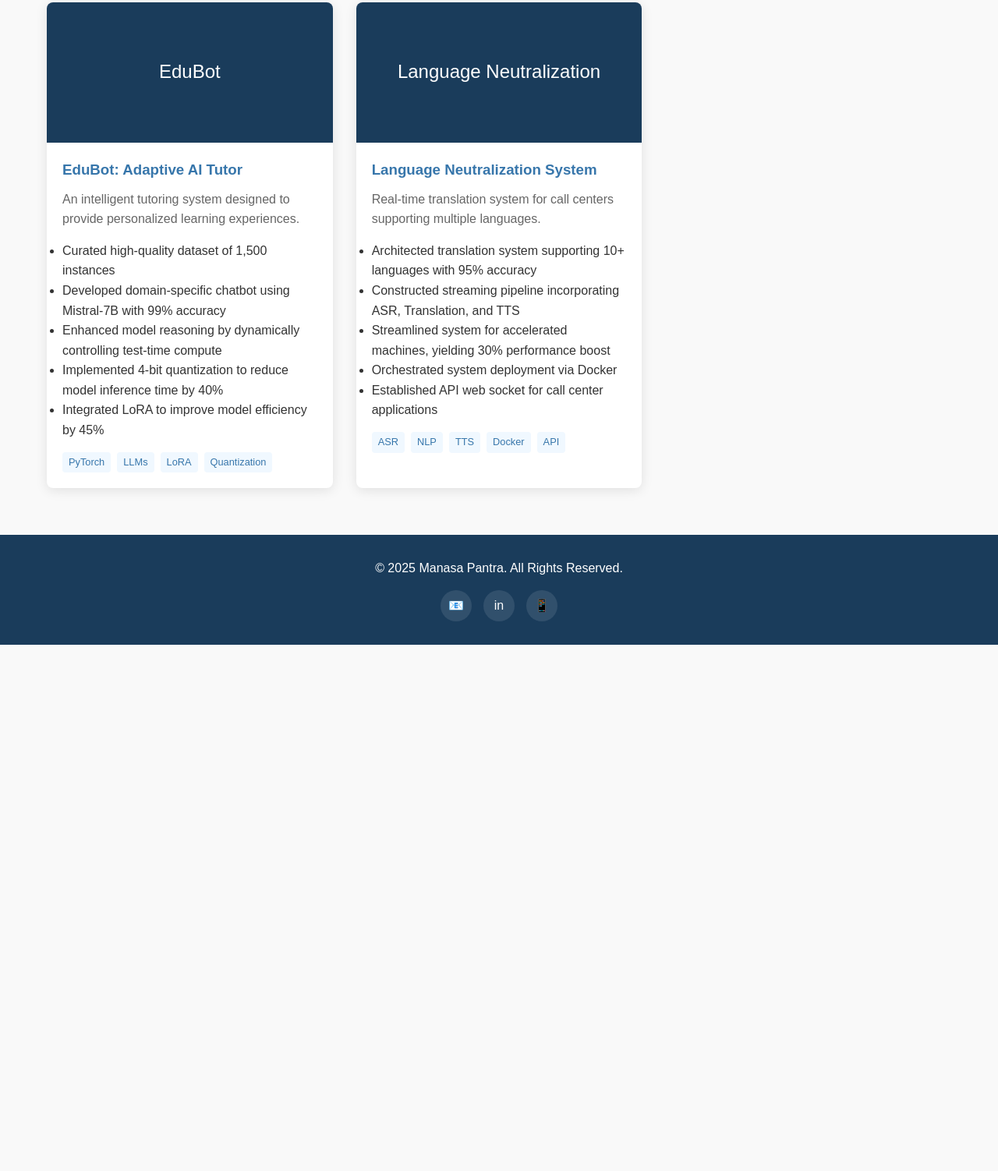
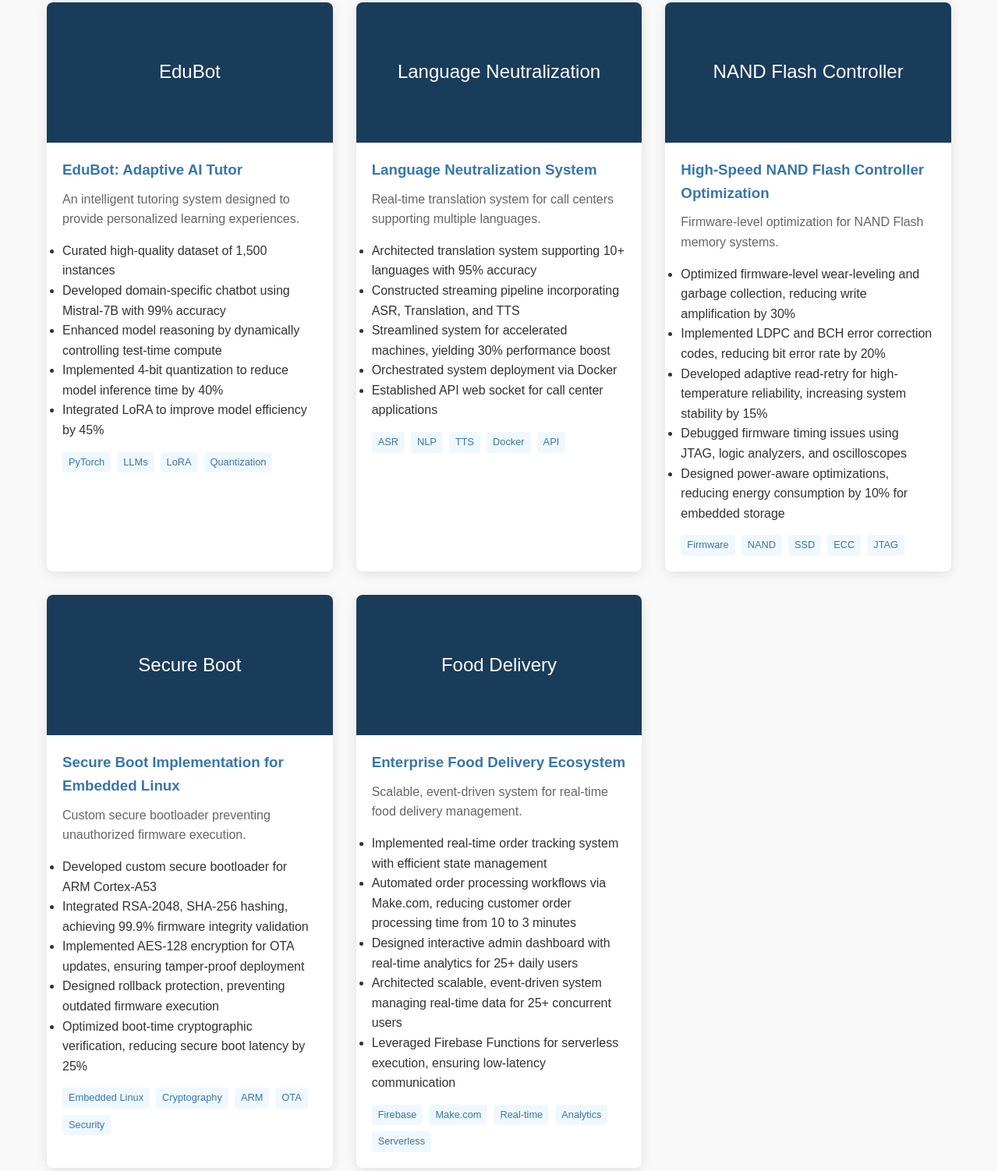
Before and after one commit to ManasaPantra/manasapantra.github.io, a plain HTML site: page index.html in a window 1280 px wide. Shown: the part 3238-4740 px from the top of the page at 78% size. Before the commit the page ends 4065 px from the top, so only its background shows below. Drawn offline with Linux system fonts and the light colour scheme.

Commit message:
Update index.html

```diff
--- a/index.html
+++ b/index.html
@@ -579,6 +579,75 @@
                         </div>
                     </div>
                 </div>
+                <div class="project-card">
+                    <div class="project-image">
+                        <span>NAND Flash Controller</span>
+                    </div>
+                    <div class="project-content">
+                        <h3>High-Speed NAND Flash Controller Optimization</h3>
+                        <p>Firmware-level optimization for NAND Flash memory systems.</p>
+                        <ul>
+                            <li>Optimized firmware-level wear-leveling and garbage collection, reducing write amplification by 30%</li>
+                            <li>Implemented LDPC and BCH error correction codes, reducing bit error rate by 20%</li>
+                            <li>Developed adaptive read-retry for high-temperature reliability, increasing system stability by 15%</li>
+                            <li>Debugged firmware timing issues using JTAG, logic analyzers, and oscilloscopes</li>
+                            <li>Designed power-aware optimizations, reducing energy consumption by 10% for embedded storage</li>
+                        </ul>
+                        <div class="project-tech">
+                            <span>Firmware</span>
+                            <span>NAND</span>
+                            <span>SSD</span>
+                            <span>ECC</span>
+                            <span>JTAG</span>
+                        </div>
+                    </div>
+                </div>
+                <div class="project-card">
+                    <div class="project-image">
+                        <span>Secure Boot</span>
+                    </div>
+                    <div class="project-content">
+                        <h3>Secure Boot Implementation for Embedded Linux</h3>
+                        <p>Custom secure bootloader preventing unauthorized firmware execution.</p>
+                        <ul>
+                            <li>Developed custom secure bootloader for ARM Cortex-A53</li>
+                            <li>Integrated RSA-2048, SHA-256 hashing, achieving 99.9% firmware integrity validation</li>
+                            <li>Implemented AES-128 encryption for OTA updates, ensuring tamper-proof deployment</li>
+                            <li>Designed rollback protection, preventing outdated firmware execution</li>
+                            <li>Optimized boot-time cryptographic verification, reducing secure boot latency by 25%</li>
+                        </ul>
+                        <div class="project-tech">
+                            <span>Embedded Linux</span>
+                            <span>Cryptography</span>
+                            <span>ARM</span>
+                            <span>OTA</span>
+                            <span>Security</span>
+                        </div>
+                    </div>
+                </div>
+                <div class="project-card">
+                    <div class="project-image">
+                        <span>Food Delivery</span>
+                    </div>
+                    <div class="project-content">
+                        <h3>Enterprise Food Delivery Ecosystem</h3>
+                        <p>Scalable, event-driven system for real-time food delivery management.</p>
+                        <ul>
+                            <li>Implemented real-time order tracking system with efficient state management</li>
+                            <li>Automated order processing workflows via Make.com, reducing customer order processing time from 10 to 3 minutes</li>
+                            <li>Designed interactive admin dashboard with real-time analytics for 25+ daily users</li>
+                            <li>Architected scalable, event-driven system managing real-time data for 25+ concurrent users</li>
+                            <li>Leveraged Firebase Functions for serverless execution, ensuring low-latency communication</li>
+                        </ul>
+                        <div class="project-tech">
+                            <span>Firebase</span>
+                            <span>Make.com</span>
+                            <span>Real-time</span>
+                            <span>Analytics</span>
+                            <span>Serverless</span>
+                        </div>
+                    </div>
+                </div>
             </div>
         </div>
     </section>
```
